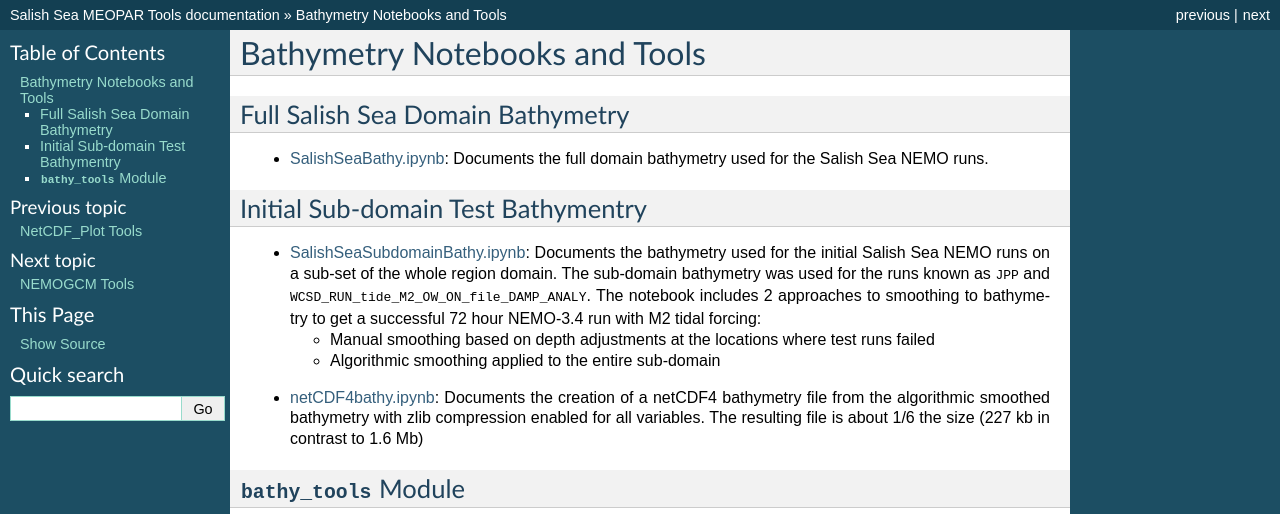
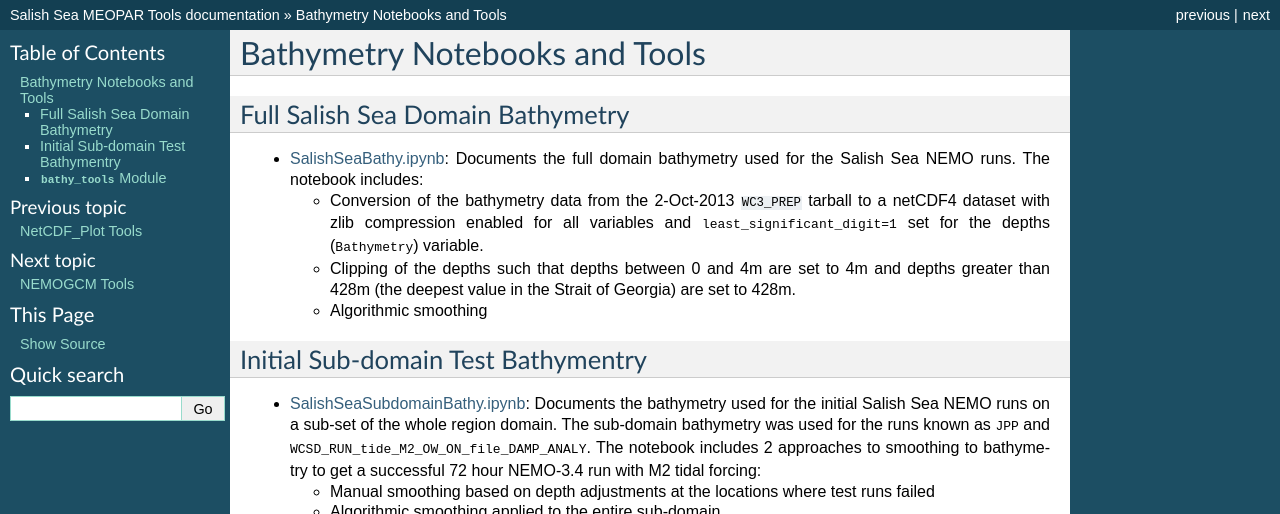
Before and after one commit to SalishSeaCast/tools, a Sphinx documentation site: the page built from docs/bathymetry/index.rst, in a window 1280 px wide, cut to the strip 0-514 px from the top of the page. Built offline with Sphinx 7.4.7, drawn with Linux system fonts in a browser that asks for light colours.

Commit message:
Add algorithmic smoothing of Salish Sea full domain bathymetry.

```diff
--- a/docs/bathymetry/index.rst
+++ b/docs/bathymetry/index.rst
@@ -22,6 +22,16 @@ Full Salish Sea Domain Bathymetry
 =================================
 
 * `SalishSeaBathy.ipynb`_: Documents the :ref:`full domain bathymetry <SalishSeaBathy-image>` used for the Salish Sea NEMO runs.
+  The notebook includes:
+
+  * Conversion of the bathymetry data from the 2-Oct-2013 :file:`WC3_PREP` tarball to a netCDF4 dataset with zlib compression enabled for all variables and :kbd:`least_significant_digit=1` set for the depths
+    (:kbd:`Bathymetry`) variable.
+
+  * Clipping of the depths such that depths between 0 and 4m are set to 4m and depths greater than 428m
+    (the deepest value in the Strait of Georgia)
+    are set to 428m.
+
+  * Algorithmic smoothing
 
 .. _SalishSeaBathy.ipynb: http://nbviewer.ipython.org/urls/bitbucket.org/salishsea/tools/raw/tip/bathymetry/SalishSeaBathy.ipynb
 
```
Also changed, not shown: 1 other file.
